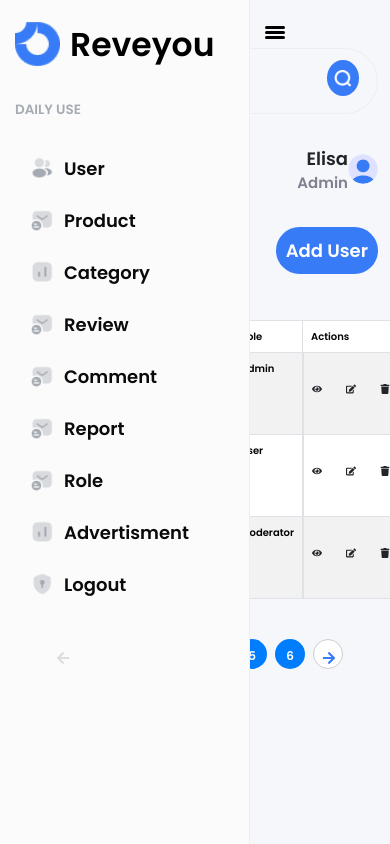
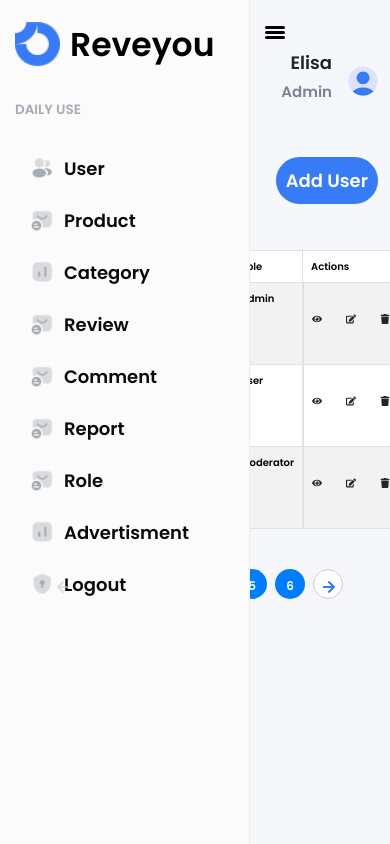
Before and after one commit to saraabdelrhman/wallet-market-master, a React (Create React App) app: page /admin/user in a window 390 px wide. Built offline with nearby package versions, Linux system fonts and the light colour scheme; no server answers.

Commit message:
user admin page responsive with search

```diff
--- a/src/admin/User.js
+++ b/src/admin/User.js
@@ -58,10 +58,11 @@ const Users = () => {
   return (
     <Container fluid className="d-flex flex-column mt-5">
       <Row className="mb-2 align-items-center">
-      <Col md={6} xs={12} className="d-flex align-items-center search-container">
+        <Col md={12} xs={12} className="d-flex justify-content-between align-items-center search-container">
+          {/* Search Section */}
           <div
             style={{
-      width: '100%',
+              width: '50%', // Adjust width for the search bar
               padding: '11.25px 18px',
               borderRadius: '56.25px',
               border: '1.12px solid #EEEEEE',
@@ -101,12 +102,10 @@ const Users = () => {
               <img src={searchIcon} alt="Search Icon" style={{ width: '18px', height: '18px' }} />
             </div>
           </div>
-</Col>
 
-
-
-        <Col md={6} xs={12} className="d-flex justify-content-end align-items-center mt-3 mt-md-0 user-info">
-          <div className="text-end">
+          {/* Admin Section */}
+          <div className="d-flex align-items-center">
+            <div className="text-end me-3"> {/* Add margin-right */}
               <div className="fw-bold" style={{ fontSize: 18 }}>Elisa</div>
               <div style={{ color: '#7F8190', fontSize: 15 }}>Admin</div>
             </div>
@@ -115,6 +114,7 @@ const Users = () => {
               alt="User Avatar"
               className="user-avatar"
             />
+          </div>
         </Col>
       </Row>
 
@@ -133,6 +133,7 @@ const Users = () => {
           </Button>
         </Link>
       </div>
+
       <Row>
         <div className="table-responsive">
           <Table striped bordered hover>
```
Lines whose indentation alone changed are shown as unchanged.
